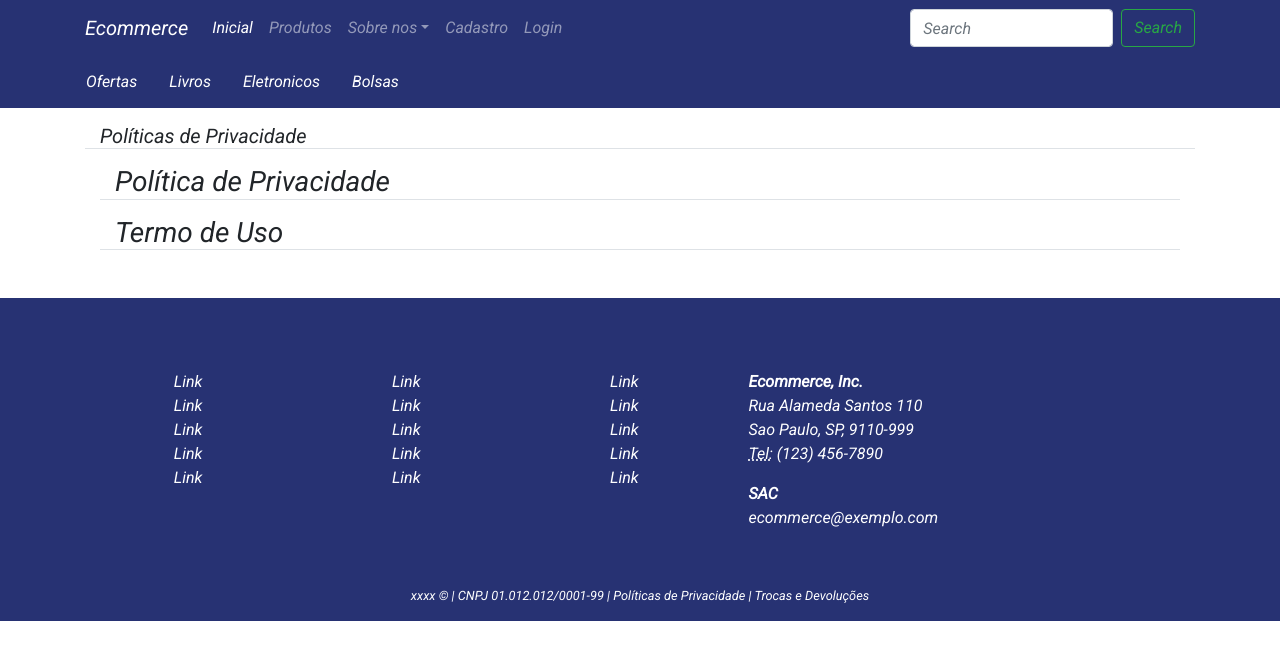
After one commit to RafaelCarvalhoNeto/projeto-integrador-dh, a PHP site: page /politicas.php in a window 1280 px wide. The commit adds this page. Shown: the top 660 px of the page. Run offline with PHP 8.4, Linux system fonts and the light colour scheme; data that the repository does not hold is empty; some libraries are stand-ins or nearby versions.

Commit message:
modal Login e atrelando página de politicas

```diff
--- a/inc/footer.php
+++ b/inc/footer.php
@@ -47,14 +47,64 @@
           </div>
         </div>
       </div>
-          <div class="d-flex flex-row flex-nowrap justify-content-center py-3 " id="footer">
-              <small>xxxx &copy; | CNPJ 01.012.012/0001-99 | <a href="#" title="Políticas e Termos" data-toggle="modal" data-target="#modalPoliticas">Políticas de Privacidade</a> | <a href="#" title="Trocas e Devoluções" data-toggle="modal" data-target="#modalTrocas">Trocas e Devoluções</a></small>
-          </div>
+      <div class="d-flex flex-row flex-nowrap justify-content-center py-3 " id="footer">
+        <small>xxxx &copy; | CNPJ 01.012.012/0001-99 | <a href="#" title="Políticas e Termos" data-toggle="modal"
+            data-target="#modalPoliticas">Políticas de Privacidade</a> | <a href="#" title="Trocas e Devoluções"
+            data-toggle="modal" data-target="#modalTrocas">Trocas e Devoluções</a></small>
+      </div>
     </div>
   </footer>
+  <!-- Modal Login  -->
+  <div class="modal fade" id="modalLogin" tabindex="-1" role="dialog" aria-labelledby="modalLoginLabel"
+    aria-hidden="true">
+    <div class="modal-dialog">
+      <div class="modal-content">
+        <div class="modal-header">
+          <h5 class="modal-title" id="modalLoginLabel">Login</h5>
+          <button type="button" class="close" data-dismiss="modal" aria-label="Close">
+            <span aria-hidden="true">&times;</span>
+          </button>
+        </div>
+        <div class="modal-body">
+          <form action="" method="post">
+            <div class="form-group">
+              <label for="email">email</label>
+              <input type="email" class="form-control" id="email" placeholder="meuemail@meuprovedor.com" aria-describedby="emailHelp">
+              <small id="emailHelp" class="form-text text-muted">Nunca salve seu email em computadores públicos.</small>
+            </div>
+            <div class="form-group">
+              <label for="senha">Password</label>
+              <input type="password" class="form-control" id="senha" placeholder="insira sua senha" aria-describedby="passwordHelp">
+              <small id="passwordHelp" class="form-text text-muted">Nunca salve sua senha em computadores públicos.</small>
+            </div>
+            <div class="form-group form-check">
+              <input type="checkbox" class="form-check-input" id="aceite">
+              <label class="form-check-label" for="aceite">Concordo com a <a href="politicas.php">Politicas de Privacidade</a> e <a href="termos.php">Termos de Uso</a></label>
+            </div>
+          </form>
+        </div>
+        <div class="modal-footer">
+          <button type="button" class="btn btn-secondary" data-dismiss="modal">Fechar</button>
+          <button type="button" class="btn btn-primary">Logar</button>
+          <hr>
+        </div>
 
-  <script src="https://code.jquery.com/jquery-3.5.1.slim.min.js" integrity="sha384-DfXdz2htPH0lsSSs5nCTpuj/zy4C+OGpamoFVy38MVBnE+IbbVYUew+OrCXaRkfj" crossorigin="anonymous"></script>
-  <script src="https://cdn.jsdelivr.net/npm/popper.js@1.16.0/dist/umd/popper.min.js" integrity="sha384-Q6E9RHvbIyZFJoft+2mJbHaEWldlvI9IOYy5n3zV9zzTtmI3UksdQRVvoxMfooAo" crossorigin="anonymous"></script>
-  <script src="https://stackpath.bootstrapcdn.com/bootstrap/4.5.0/js/bootstrap.min.js" integrity="sha384-OgVRvuATP1z7JjHLkuOU7Xw704+h835Lr+6QL9UvYjZE3Ipu6Tp75j7Bh/kR0JKI" crossorigin="anonymous"></script>
+        <label class="container justify-content-right" for="semCadastro">Ainda não tem cadastro? <a href="cadastro.php">Cadastre-se Aqui!</a></label>
+        <label class="container justify-content-right" for="esqueceuSenha">Esqueceu sua senha? <a href="#">Clique Aqui!</a></label>
+
+      </div>
+    </div>
+  </div>
+
+  <script src="https://code.jquery.com/jquery-3.5.1.slim.min.js"
+    integrity="sha384-DfXdz2htPH0lsSSs5nCTpuj/zy4C+OGpamoFVy38MVBnE+IbbVYUew+OrCXaRkfj" crossorigin="anonymous">
+  </script>
+  <script src="https://cdn.jsdelivr.net/npm/popper.js@1.16.0/dist/umd/popper.min.js"
+    integrity="sha384-Q6E9RHvbIyZFJoft+2mJbHaEWldlvI9IOYy5n3zV9zzTtmI3UksdQRVvoxMfooAo" crossorigin="anonymous">
+  </script>
+  <script src="https://stackpath.bootstrapcdn.com/bootstrap/4.5.0/js/bootstrap.min.js"
+    integrity="sha384-OgVRvuATP1z7JjHLkuOU7Xw704+h835Lr+6QL9UvYjZE3Ipu6Tp75j7Bh/kR0JKI" crossorigin="anonymous">
+  </script>
   </body>
+
   </html>
--- a/inc/header.php
+++ b/inc/header.php
@@ -31,7 +31,7 @@
                             <a class="nav-link" href="cadastro.php">Cadastro</a>
                         </li>
                         <li class="nav-item" id="login">
-                            <a class="nav-link" href="#">Login</a>
+                            <a class="nav-link" href="#" data-toggle="modal" data-target="#modalLogin">Login</a>
                         </li>
 
                     </ul>
--- a/index.php
+++ b/index.php
@@ -275,4 +275,3 @@
         </div>
     </div>
 </div>
-<?php require_once("./inc/footer.php"); ?>
--- /dev/null
+++ b/politicas.php
@@ -0,0 +1,20 @@
+<?php require_once("./inc/head.php"); ?>
+<?php require_once("./inc/header.php"); ?>
+<div class="container">
+    <h5 class="col-12 mt-3 mb-3 text dark border-bottom">Políticas de Privacidade</h5>
+    <div class="container">
+        <h3 class="col-12 mt-3 mb-3 text dark border-bottom">Política de Privacidade</h3>
+
+    </div>
+    <div class="class container">
+        <h3 class="class col-12 mt-3 mb-3 text dark border-bottom">Termo de Uso</h3>
+    </div>
+</div>
+
+
+
+
+
+
+
+<?php require_once("./inc/footer.php"); ?>
```
